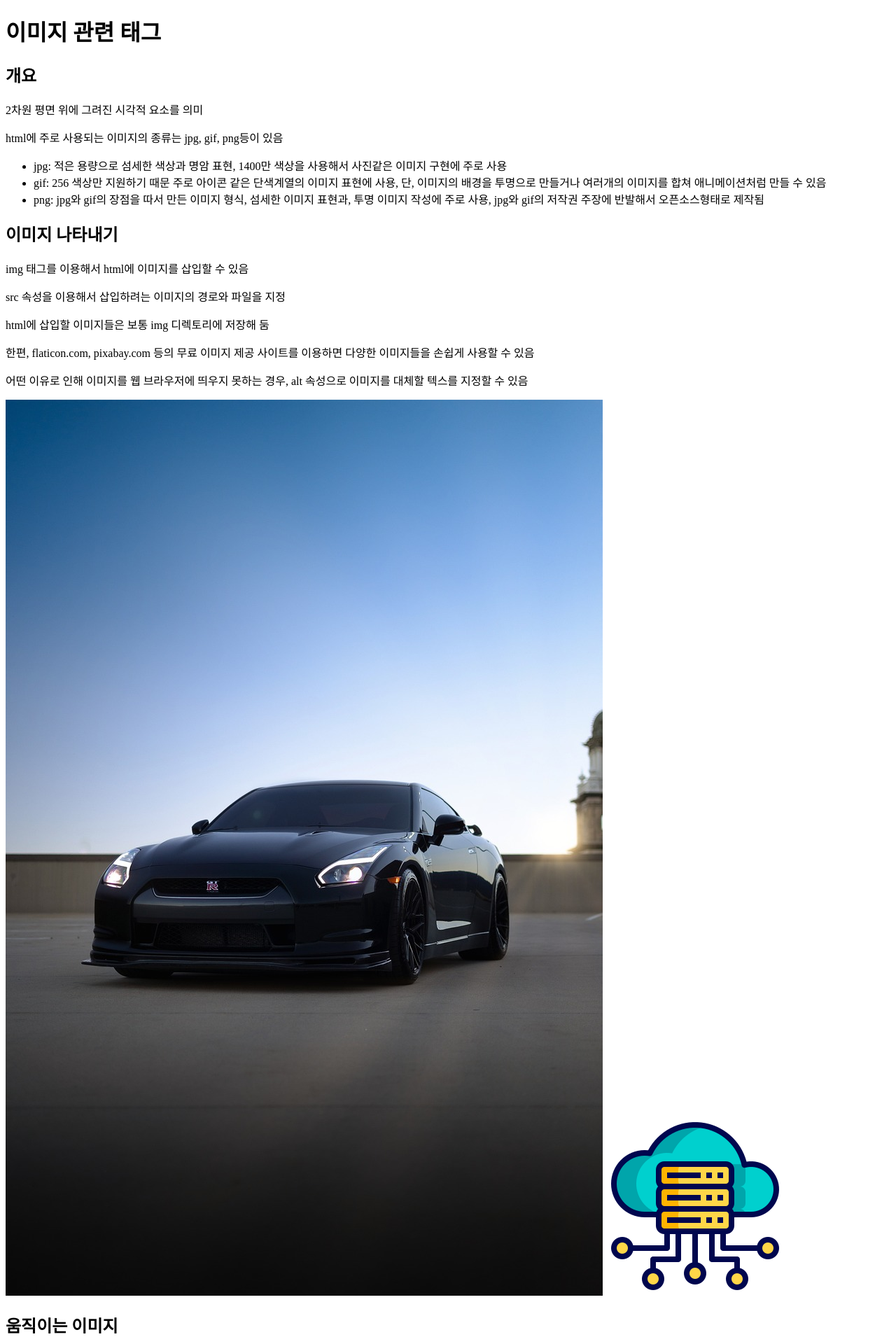
After one commit to pq100/frontends, a FastAPI app: page /html/image in a window 1280 px wide. The commit adds this page. Shown: the top 1920 px of the page at 70% size. Run offline with FastAPI, Linux system fonts and the light colour scheme.

Commit message:
html5 - 이미지, 폼 블록/인라인 관련 태그

```diff
--- a/app/routes/html.py
+++ b/app/routes/html.py
@@ -1,4 +1,4 @@
-from fastapi import APIRouter , Request
+from fastapi import APIRouter, Request, Form
 from starlette.templating import Jinja2Templates
 
 # 라우터 생성
@@ -18,22 +18,39 @@ async def layout(req: Request):
     return templates.TemplateResponse('html/01layout.html', {'request': req})
 
 @html_router.get('/text')
-async def layout(req: Request):
+async def text(req: Request):
     return templates.TemplateResponse('html/02text.html', {'request': req})
 
 @html_router.get('/link')
-async def layout(req: Request):
+async def link(req: Request):
     return templates.TemplateResponse('html/03link.html', {'request': req})
 
 @html_router.get('/list')
-async def layout(req: Request):
+async def list(req: Request):
     return templates.TemplateResponse('html/04list.html', {'request': req})
 
 @html_router.get('/table')
-async def layout(req: Request):
+async def table(req: Request):
     return templates.TemplateResponse('html/05table.html', {'request': req})
 
 
 @html_router.get('/image')
-async def layout(req: Request):
+async def image(req: Request):
     return templates.TemplateResponse('html/06image.html', {'request': req})
+
+@html_router.get('/form')
+async def form(req: Request):
+    return templates.TemplateResponse('html/07form.html', {'request': req})
+
+@html_router.post('/formproc')
+async def formok(req: Request, userid:str = Form(...), passwd:str = Form(...)):
+    print(f'회원가입 정보가 서버로 전송됨 : {userid} {passwd}')
+    return templates.TemplateResponse('html/07form.html', {'request': req})
+
+@html_router.get('/joinfrm')
+async def joinfrm(req: Request):
+    return templates.TemplateResponse('html/08joinfrm.html', {'request': req})
+
+@html_router.get('/semantic')
+async def semantic(req: Request):
+    return templates.TemplateResponse('html/09semantic.html', {'request': req})
--- /dev/null
+++ b/views/static/css/index.css
@@ -0,0 +1 @@
+/* index.css */
--- /dev/null
+++ b/views/static/js/index.js
@@ -0,0 +1 @@
+// index.js
--- /dev/null
+++ b/views/templates/html/06image.html
@@ -0,0 +1,111 @@
+<!DOCTYPE html>
+<html lang="ko">
+<head>
+    <meta charset="UTF-8">
+    <title>이미지 관련 태그</title>
+</head>
+<body>
+    <h1>이미지 관련 태그</h1>
+
+    <h2>개요</h2>
+    <p>2차원 평면 위에 그려진 시각적 요소를 의미</p>
+    <p>html에 주로 사용되는 이미지의 종류는 jpg, gif, png등이 있음</p>
+    <ul>
+        <li>jpg: 적은 용량으로 섬세한 색상과 명암 표현,
+            1400만 색상을 사용해서 사진같은 이미지 구현에 주로 사용</li>
+        <li>gif: 256 색상만 지원하기 때문 주로 아이콘 같은 단색계열의
+            이미지 표현에 사용, 단, 이미지의 배경을 투명으로 만들거나
+            여러개의 이미지를 합쳐 애니메이션처럼 만들 수 있음</li>
+        <li>png: jpg와 gif의 장점을 따서 만든 이미지 형식,
+            섬세한 이미지 표현과, 투명 이미지 작성에 주로 사용,
+            jpg와 gif의 저작권 주장에 반발해서 오픈소스형태로 제작됨</li>
+    </ul>
+
+    <h2>이미지 나타내기</h2>
+    <p>img 태그를 이용해서 html에 이미지를 삽입할 수 있음</p>
+    <p>src 속성을 이용해서 삽입하려는 이미지의 경로와 파일을 지정</p>
+    <p>html에 삽입할 이미지들은 보통 img 디렉토리에 저장해 둠</p>
+    <p>한편, flaticon.com, pixabay.com 등의 무료 이미지 제공
+        사이트를 이용하면 다양한 이미지들을 손쉽게 사용할 수 있음</p>
+    <p>어떤 이유로 인해 이미지를 웹 브라우저에 띄우지 못하는 경우,
+    alt 속성으로 이미지를 대체할 텍스를 지정할 수 있음</p>
+
+<img src ="/static/img/gtr35.jpg" alt="car">
+<img src ="/static/img/server.jpg" alt="server">
+
+<h2>움직이는 이미지</h2>
+<img src="/static/img/akuma-ragingstorm.gif" alt="아쿠마 필살기">
+
+<h2>이미지 링크 생성</h2>
+<div><a href="http://aws.amazon.com">아마존 클라우드 이동</a></div>
+<div><a href="http://aws.amazon.com">아마존 클라우드 이동
+    <img src ="/static/img/server.jpg" alt="server"></a></div>
+
+
+<h2>비디오 관련 태그</h2>
+    <h2>개요</h2>
+    <p>디지털화되어 컴퓨터에서 재생하여 볼 수 있는 동영상을 의미</p>
+    <p>html5 이전에는 웹 페이지에 비디오를 보여주기 위한
+        표준이 없었음, 따라서, 비디오를 삽입하려면 플래시나
+        리얼미디어 같은 외부 라이브러리/플러그인에 의존해야 했음</p>
+    <p>html5가 발표되면서 video 태그를 이용하여
+        웹페이지에 비디오를 삽입할 수 있는 표준화된 방법이 제공됨</p>
+    <p>크롬의 경우 muted 속성을 추가해야 자동재생이 활성화됨</p>
+
+    <h2>video 태그 사용하기</h2>
+    <p>video 태그로 비디오 파일을 어떻게 재생할지 지정하고,
+        source 태그로 재생할 비디오파일의 형식과 이름을 정의함</p>
+    <p>특히, source태그의 type속성으로 웹브라우저가
+        비디오 파일을 어떻게 재생할지를 알려줘야 함</p>
+    <p>video 태그에 controls 속성을 지정하면
+        재생관련 제어장치를 표시할 수 있음</p>
+
+    <video autoplay muted loop controls>
+        <source src="/static/img/teamwork.mp4" type="video/mp4">
+    </video>
+
+    <h2>동영상 관련 파일형식</h2>
+    <ul>
+        <li>mp4 : 인터넷 스트리밍 전용 비디오 파일 포맷,
+            mpeg-4 알고리즘을 이용해서 비디오/오디오/텍스트 저장,
+            다른 포맷보다 다소 낮은 해상도만 지원,
+            주로 유투브,페이스북, 인스타그램, 트위터등에 사용</li>
+        <li>ogv : Xiph 재단에 의해 특허권으로 보호 되지 않는
+            개방형 공개 멀티미디어 파일 형식,
+            mp4에 비해 덜 알려진 비디오 파일 포맷</li>
+        <li>webm : 구글 주도의 개방형 공개 멀티미디어 파일 형식,
+            주로 유투브에 많이 사용되지만 mp4에 비해
+            다소 고사양 시스템을 요구하는 비디오 파일 포맷,
+            vp9 알고리즘을 주력으로 사용하지만 상황에 따라
+            h264알고리즘으로 대체되어 사용하기도 함</li>
+    </ul>
+
+    <video autoplay muted loop controls>
+        <source src="/static/img/sakura.mp4" type="video/mp4">
+    </video>
+
+
+    <h1>오디오 관련 태그</h1>
+    <h2>개요</h2>
+    <p>디지털화되어 컴퓨터에서 재생하여 들을 수 있는 오디오를 의미</p>
+    <p>html5 이전에는 웹 페이지에 오디오를 재생하기 위한
+        표준이 없었음, 따라서, 오디오를 삽입하려면
+        리얼미디어 같은 외부 라이브러리/플러그인에 의존해야 했음</p>
+    <p>html5가 발표되면서 audio 태그를 이용하여
+        웹페이지에 오디오를 삽입할 수 있는 표준화된 방법이 제공됨</p>
+    <p>크롬의 경우 muted 속성을 추가해야 자동재생이 활성화됨</p>
+
+    <h2>audio 태그 사용하기</h2>
+    <p>audio 태그로 오디오 파일을 어떻게 재생할지 지정하고,
+        source 태그로 재생할 오디오파일의 형식과 이름을 정의함</p>
+    <p>특히, source태그의 type속성으로 웹브라우저가
+        오디오 파일을 어떻게 재생할지를 알려줘야 함</p>
+    <p>audio 태그에 controls 속성을 지정하면
+        재생관련 제어장치를 표시할 수 있음</p>
+
+<audio autoplay loop muted controls>
+    <source src="/static/audio/BreadBarberEndingTitle.mp3" type="audio/mp3">
+</audio>
+
+</body>
+</html>
--- a/views/templates/html/index.html
+++ b/views/templates/html/index.html
@@ -13,6 +13,9 @@
     <li>04 - HTML 목록 [<a href="/html/list">이동</a>]</li>
     <li>05 - HTML 테이블 [<a href="/html/table">이동</a>]</li>
     <li>06 - HTML 이미지 [<a href="/html/image">이동</a>]</li>
+    <li>07 - HTML 폼 [<a href="/html/form">이동</a>]</li>
+    <li>08 - HTML 회원가입 [<a href="/html/joinfrm">이동</a>]</li>
+    <li>09 - HTML 영역 [<a href="/html/semantic">이동</a>]</li>
 </ul>
 </body>
 </html>
```
Also changed, not shown: views/templates/html/07form.html (added, +175 -0 lines), views/templates/html/08joinfrm.html (added, +78 -0 lines), views/templates/html/09semantic.html (added, +50 -0 lines), views/static/img/akuma-ragingstorm.gif (added), views/static/img/captcha.png (added), views/static/img/captcha2.png (added), views/static/img/gtr35.jpg (added), views/static/img/index.jpg (added), views/static/img/server.jpg (added), 3 other files.
